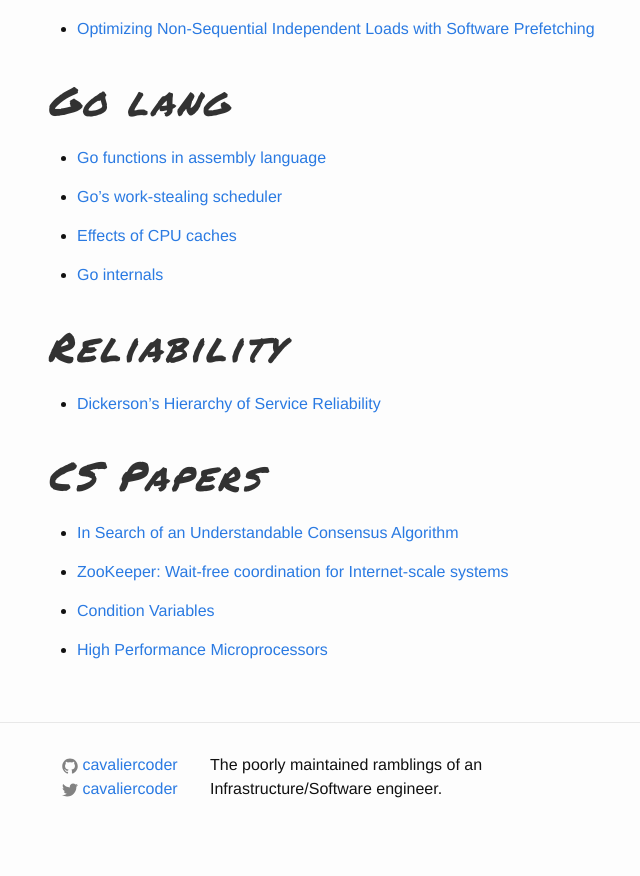
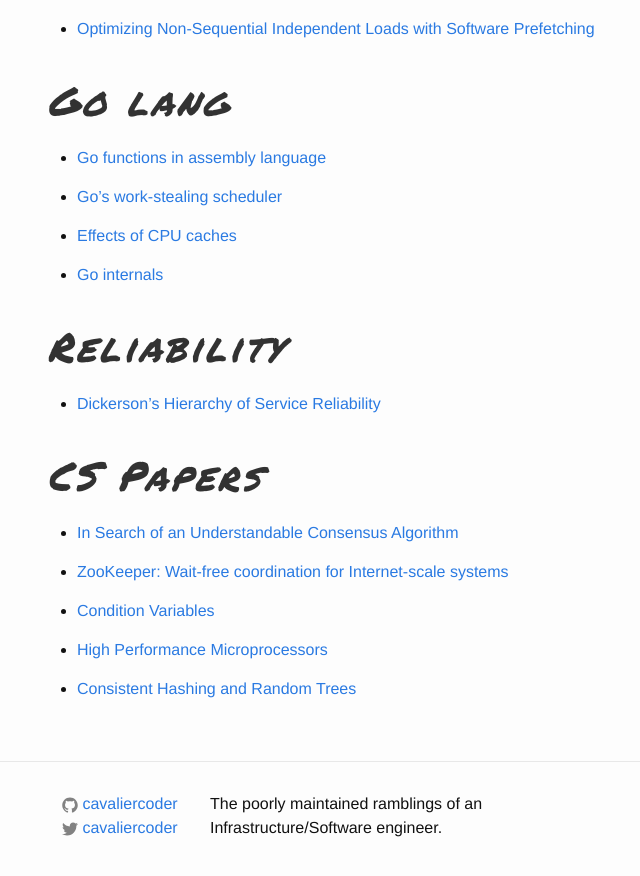
Before and after one commit to cavaliercoder/cavaliercoder.github.io, a Jekyll site: the page built from pages/links.md, in a window 1280 px wide and 900 px high, scrolled down 1023 px. Shown: the top 876 px of the window, without its empty margins (223-863 px from the left). Built offline with Jekyll 4.4.1, drawn with Linux system fonts in a browser that asks for light colours; nearby versions of some CDN libraries; comment, search, counter and statistics services are not loaded.

Commit message:
Added link to 'Consistent Hashing and Random Trees'

```diff
--- a/pages/links.md
+++ b/pages/links.md
@@ -60,3 +60,5 @@ if you have a little more time on your hands.
 * [Condition Variables](http://pages.cs.wisc.edu/~remzi/OSTEP/threads-cv.pdf)
 
 * [High Performance Microprocessors](http://euler.mat.uson.mx/~havillam/ca/CS323/index.html)
+
+* [Consistent Hashing and Random Trees](https://www.akamai.com/us/en/multimedia/documents/technical-publication/consistent-hashing-and-random-trees-distributed-caching-protocols-for-relieving-hot-spots-on-the-world-wide-web-technical-publication.pdf)
```
